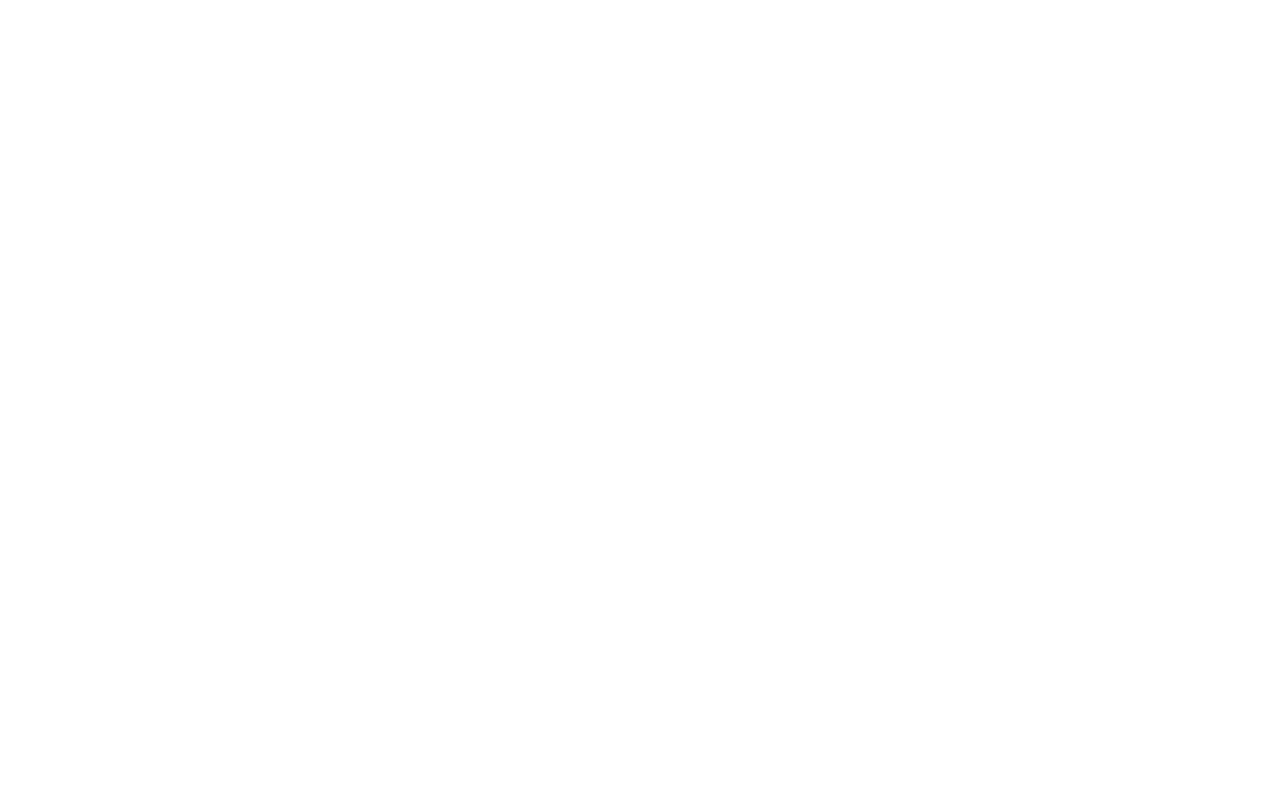
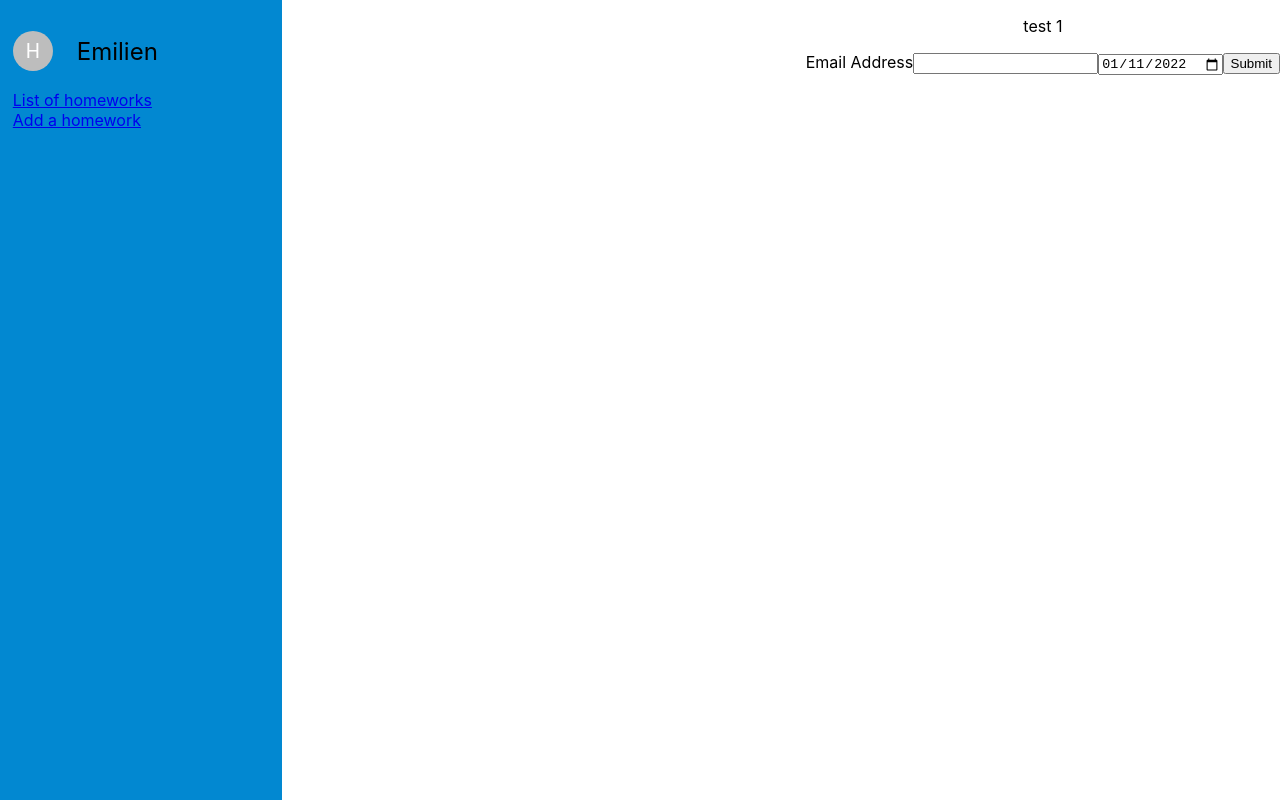
Before and after one commit to eparisLR/Homeworks-front, a React (Create React App) app: page /modify/1 in a window 1280 px wide. Before the commit this address had no page. Built offline with nearby package versions, Linux system fonts and the light colour scheme; no server answers.

Commit message:
:sparkles: : starting edit form

```diff
--- a/package.json
+++ b/package.json
@@ -12,6 +12,7 @@
     "@testing-library/jest-dom": "^5.16.1",
     "@testing-library/react": "^12.1.2",
     "@testing-library/user-event": "^13.5.0",
+    "formik": "^2.2.9",
     "history": "^5.2.0",
     "moment": "^2.29.1",
     "react": "^17.0.2",
--- a/src/components/homeworks/HomeworkCard.js
+++ b/src/components/homeworks/HomeworkCard.js
@@ -9,6 +9,7 @@
 import { IconButton } from '@mui/material';
 import EditIcon from '@mui/icons-material/Edit';
 import moment from 'moment';
+import { Link } from 'react-router-dom'
 
 const HomeworkCard = (props) => {
     return(
@@ -33,9 +34,11 @@
                     <IconButton color='error'>
                         <Delete />
                     </IconButton>
-                    <IconButton color='primary'>
-                        <EditIcon />
-                    </IconButton>
+                    <Link to={`/modify/${props.homework._id}`}>
+                        <IconButton color='primary'>
+                            <EditIcon />
+                        </IconButton>
+                    </Link>
                 </CardActions>
             </Card>
     )
--- a/src/components/homeworks/HomeworksEdit.js
+++ b/src/components/homeworks/HomeworksEdit.js
@@ -1,6 +1,53 @@
+import { useEffect } from 'react'
+import { useDispatch, useSelector } from 'react-redux'
+import { useParams } from 'react-router-dom'
+import { fetchOneHomeworkAsync, selectHomework } from '../../store/homeworks/HomeworksSlice'
+import TextField from '@mui/material/TextField';
+import moment from 'moment'
+import Input from '@mui/material/Input'
+import { useFormik } from 'formik';
+
+
 const HomeworksEdit = (props) => {
+    const dispatch = useDispatch()
+    let params = useParams()
+    const homework = useSelector(selectHomework)
+
+    useEffect( () => dispatch(fetchOneHomeworkAsync(params.id)), [dispatch, params.id])
+
+    const formik = useFormik({
+        initialValues: {
+          work: '',
+          date: new Date()
+        },
+        onSubmit: values => {
+          alert(JSON.stringify(values, null, 2));
+        },
+    });
     return(
-        <p>test</p>
+        <div>
+            <p>test {params.id}</p>
+            <p>{homework.work}</p>
+            <form onSubmit={formik.handleSubmit}>
+          <label htmlFor="email">Email Address</label>
+          <input
+            id="email"
+            name="email"
+            type="email"
+            onChange={formik.handleChange}
+            value={homework.work}
+          />
+          <input
+            id="date"
+            name="date"
+            type="date"
+            onChange={formik.handleChange}
+            value={moment(homework.deadline).format('YYYY-MM-DD')}
+          />
+
+          <button type="submit">Submit</button>
+        </form>
+        </div>
     )
 }
 
--- a/src/index.js
+++ b/src/index.js
@@ -13,7 +13,7 @@
       <Routes>
         <Route path="/" element={<App />}>
           <Route index element={<ListHomeworks />} />
-          <Route path="modify" element={<HomeworksEdit />} />
+          <Route path="modify/:id" element={<HomeworksEdit />} />
         </Route>
       </Routes>
     </BrowserRouter>
--- a/src/store/homeworks/HomeworksSlice.js
+++ b/src/store/homeworks/HomeworksSlice.js
@@ -2,7 +2,7 @@
 
 // Define Async Thunk
 export const fetchHomeworksAsync = createAsyncThunk(
-  'movies/fetch',
+  'homeworks/fetch',
   async () => {
     const url = 'https://homeworks-api.herokuapp.com/homeworks'
         const options = { method: 'GET'};
@@ -17,9 +17,26 @@
   }
 );
 
+export const fetchOneHomeworkAsync = createAsyncThunk(
+  'homework/fetch',
+  async (id) => {
+    const url = 'https://homeworks-api.herokuapp.com/homeworks/{id}?homework_id='+ id
+        const options = { method: 'GET'};
+        var response = await fetch(url, options)
+
+        if(response.status === 200){
+            response  = await response.json()
+            return response
+        } else {
+            return Error("No homework found")
+        }
+  }
+)
+
 
 const initialState = {
-  homeworks: []
+  homeworks: [],
+  homework: {}
 }
 
 export const homeworksSlice = createSlice({
@@ -40,9 +57,19 @@
         state.homeworks = action.payload
         console.log('Homeworks loaded')
     })
-}
-})
+
+    builder.addCase(fetchOneHomeworkAsync.pending, (state, action) => {
+      console.log('Loading homework...')
+    })
+    .addCase(fetchOneHomeworkAsync.fulfilled, (state, action) => {
+      state.homework = action.payload
+      console.log(action.payload)
+      console.log('Homework loaded')
+    })
+
+}})
 
 export const selectHomeworks = state => state.homeworks.homeworks
+export const selectHomework = state => state.homeworks.homework
 
 export default homeworksSlice.reducer
```
Also changed, not shown: 1 other file (tests, documents, lock files or other folders).
